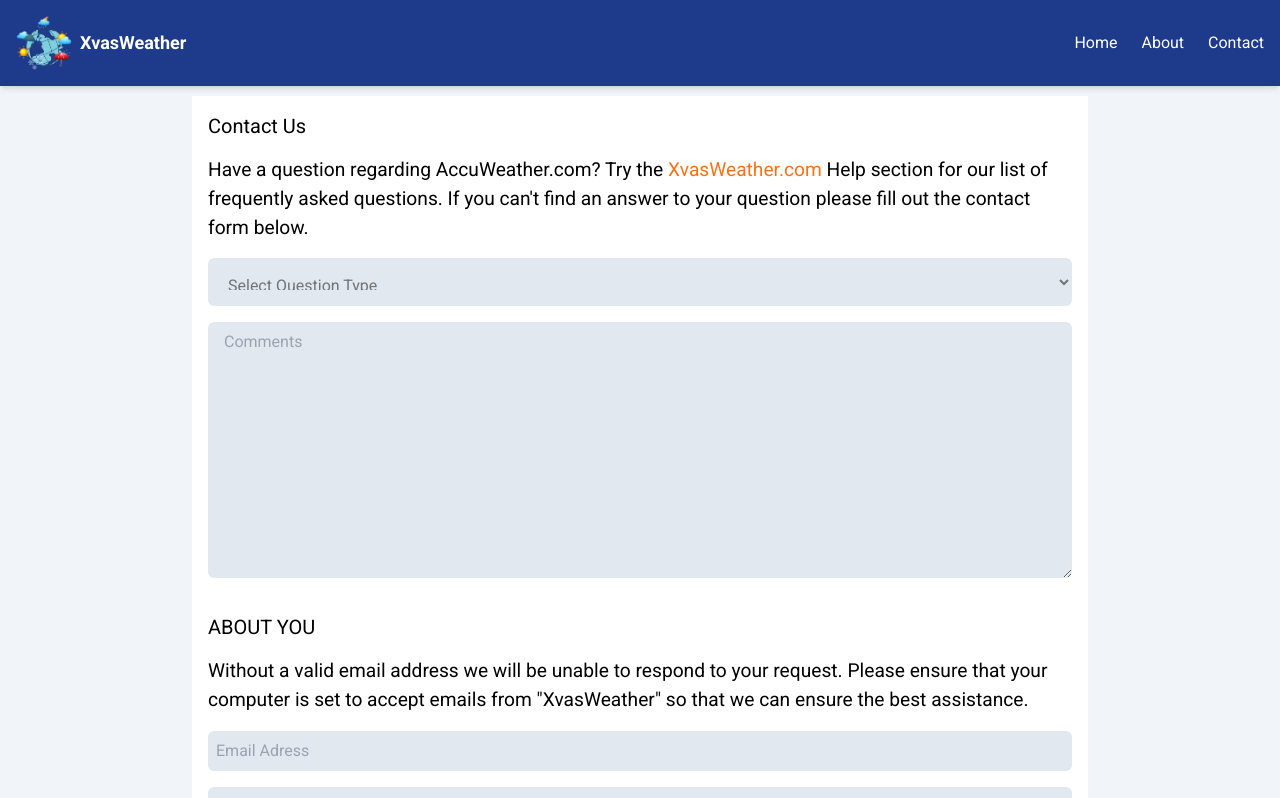
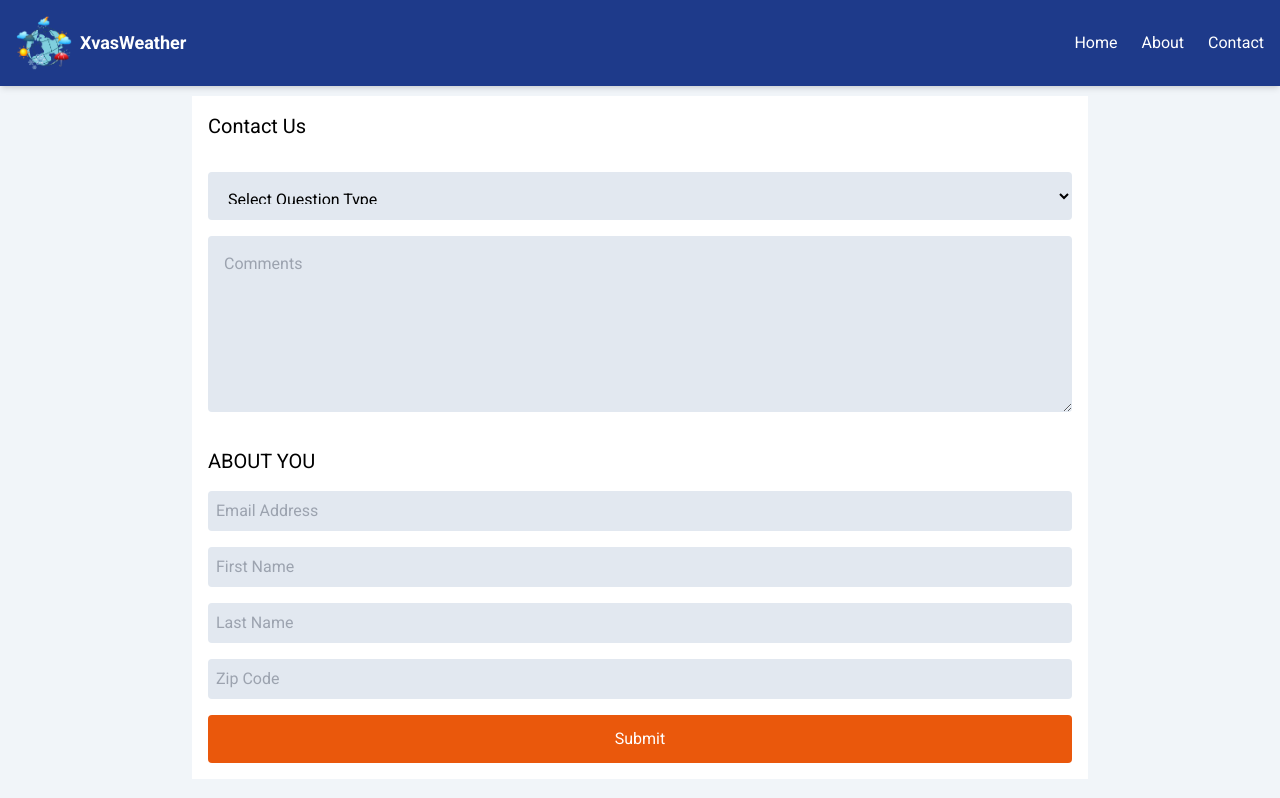
Before and after one commit to Sarmiz1/Weather-App-React, a React (Vite) app: page /contact in a window 1280 px wide. Shown: the top 798 px of the page. Built offline with nearby package versions, Linux system fonts and the light colour scheme.

Commit message:
updated the form component and controlled the form using react hook form

```diff
--- a/package.json
+++ b/package.json
@@ -13,6 +13,7 @@
     "axios": "^1.13.2",
     "react": "^19.2.0",
     "react-dom": "^19.2.0",
+    "react-hook-form": "^7.71.1",
     "react-icons": "^5.5.0",
     "react-router-dom": "^7.12.0"
   },
--- a/src/pages/Contact/Components/Form.jsx
+++ b/src/pages/Contact/Components/Form.jsx
@@ -1,120 +1,143 @@
-function Form ({formData, handleChange, handleSubmit}) {
-
+function Form({ handleSubmit, onSubmit, register, errors, isSubmitting}) {
   return (
-    <div className="bg-white dark:bg-white/90 p-4"
-        onChange={handleChange}
+    <form
+      className="bg-white p-4"
+      onSubmit={handleSubmit(onSubmit)}
     >
-      <h1 className="text-x font-normal mb-4 md:text-xl">
-        Contact Us
-      </h1>
-      <p className="md:text-[1.2rem]">
-        Have a question regarding AccuWeather.com? Try the <span className="text-orange-500 dark:text-orange-700 ">XvasWeather.com</span> Help section for our list of frequently asked questions. If you can't find an answer to your question please fill out the contact form below.
-      </p>
+      <h1 className="mb-4 text-xl">Contact Us</h1>
 
       <select
-          name="type"
-          className="h-12 w-full rounded-[.4rem] p-4 bg-slate-200
-              dark:bg-slate-300 text-black/50 mt-4"
-          value={formData.type}
+        className="h-12 w-full rounded p-4 bg-slate-200 mt-4"
+        {...register("type", { required: 'Select a question type' })}
       >
-        <option value =''
-              className='bg-slate-400 rounded-[.4rem]'>
-                Select Question Type
-        </option>
-        <option value ='Acess Problems'
-              className='bg-slate-400 rounded-[.4rem]'>
-                Acess Problems
-        </option>
-        <option value ='Billing & Account Issues'
-              className='bg-slate-400 rounded-[.4rem]'>
-                Billing & Account Issues
-        </option>
-        <option value ='Broken Image or Page'
-              className='bg-slate-400 rounded-[.4rem]'>
-                Broken Image or Page
-        </option>
-        <option value ='Report A Typo'
-              className='bg-slate-400 rounded-[.4rem]'>
-                Report A Typo
-        </option>
-        <option value ="Can't Login To Subscription Site"
-              className='bg-slate-400 rounded-[.4rem]'>
+        <option value =''> Select Question Type</option>
+        <option value ='Acess Problems'>Acess Problems</option>
+        <option value ='Billing & Account Issues'>Billing & Account Issues</option>
+        <option value ='Broken Image or Page'>Broken Image or Page</option>
+        <option value ='Report A Typo'>Report A Typo</option>
+        <option value ="Can't Login To Subscription Site">
           Can't Login To Subscription Site
         </option>
-        <option value ='Current Conditions Information'
-              className='bg-slate-400 rounded-[.4rem]'>
+        <option value ='Current Conditions Information'>
           Current Conditions Information
         </option>
-        <option value ='Error Message Received'
-              className='bg-slate-400 rounded-[.4rem]'>
-                Error Message Received
-        </option>
-        <option value ='Wrong Forcast'
-              className='bg-slate-400 rounded-[.4rem]'>
-                Wrong Forcast
-        </option>
-        <option value ='Indentification Issues'
-              className='bg-slate-400 rounded-[.4rem]'>
-                Indentification Issues
-        </option>
-        <option value ='Customer Support'
-              className='bg-slate-400 rounded-[.4rem]'>
-                Customer Support
-        </option>
-        <option value ='Payment Erorr'
-              className='bg-slate-400 rounded-[.4rem]'>
-                Payment Erorr
-        </option>
+        <option value ='Error Message Received'>Error Message Received</option>
+        <option value ='Wrong Forcast'>Wrong Forcast</option>
+        <option value ='Indentification Issues'>Indentification Issues</option>
+        <option value ='Customer Support'>Customer Support</option>
+        <option value ='Payment Erorr'> Payment Erorr</option>
       </select>
 
+      {errors.type &&
+        <span className="text-red-500 font-medium">
+          {errors.type.message}
+        </span>
+      }
+
       <textarea
-        name="comment"
         placeholder="Comments"
-        cols={35}
-        rows={10}
-        minLength={20}
-        maxLength={100}
-        value={formData.comment}
-        className="rounded-[.4rem] mt-4 py-2 px-4 bg-slate-200 dark:bg-slate-300 w-full "/>
+        rows={6}
+        {...register("comment", {
+          required: 'No comment entered',
+          minLength:{
+              value: 20,
+              message: "Comments can't be less than 20 characters"
+            },
+          maxLength: {
+              value: 100,
+              message: "Comments should be maximum of 500 characters"
+            },
+        })}
+        className="rounded mt-4 p-4 bg-slate-200 w-full"
+      />
 
-      <h2 className="text-x font-normal mt-7 mb-4 md:text-xl">ABOUT YOU</h2>
-      <p className="md:text-[1.2rem]">Without a valid email address we will be unable to respond to your request. Please ensure that your computer is set to accept emails from "XvasWeather" so that we can ensure the best assistance. </p>
+      {errors.comment &&
+        <span className="text-red-500 font-medium">
+          {errors.comment.message}
+        </span>
+      }
 
-      <div className="flex flex-col gap-4 my-4">
+      <h2 className="mt-7 mb-4 text-xl">ABOUT YOU</h2>
+
       <input
         type="email"
-          name="email"
-          placeholder="Email Adress"
-          value={formData.email}
-          className="p-2 rounded-md  bg-slate-200 dark:bg-slate-300 "/>
+        placeholder="Email Address"
+        {...register("email", {
+          required: 'Email is required',
+          validate: (value) => {
+            if(!value.includes('@')) {
+              return 'Email must include @'
+            }
+            return true
+            }
+          })
+        }
+        className="p-2 rounded bg-slate-200 w-full mb-4"
+      />
+
+      {errors.email &&
+        <div className="text-red-500 font-medium -mt-3 mb-4">
+          {errors.email.message}
+        </div>
+      }
+
       <input
         type="text"
-          name="fn"
         placeholder="First Name"
-          value={formData.fn}
-          className="p-2 rounded-md bg-slate-200 dark:bg-slate-300"/>
+        {...register("first_name", {required: "Enter your first name"})}
+        className="p-2 rounded bg-slate-200 w-full mb-4"
+      />
+
+      {errors.first_name &&
+        <div className="text-red-500 font-medium -mt-3 mb-4">
+          {errors.first_name.message}
+        </div>
+      }
+
       <input
         type="text"
-          name="ln"
         placeholder="Last Name"
-          value={formData.ln}
-          className="p-2 rounded-md  bg-slate-200 dark:bg-slate-300"/>
-        <input
-          type="text"
-          name="zip"
-          placeholder="Zip-Code"
-          value={formData.zip}
-          className="p-2 rounded-md  bg-slate-200 dark:bg-slate-300"/>
-        <button
-          onClick={handleSubmit}
-          className="block bg-orange-600  p-3
-          rounded-md text-white dark:bg-orange-700 md:text-[1.2rem]">Submit</button>
+        {...register("last_name", {required: "Enter your last name"})}
+        className="p-2 rounded bg-slate-200 w-full mb-4"
+      />
+
+      {errors.last_name &&
+        <div className="text-red-500 font-medium -mt-3 mb-4">
+          {errors.last_name.message}
         </div>
-
-      <p className="md:text-[1.2rem]">All information collected on this page will be used for internal use only. XvasWeather.com will not sell, distribute, or otherwise share your email address with outside organizations.</p>
-    </div>
-  )
       }
 
+      <input
+        type="number"
+        placeholder="Zip Code"
+        {...register("zip", {
+            required: "Zip code is required",
+            minLength:{
+              value: 5,
+              message: 'Zip code must have at least 5 characters'
+            },
+            maxLength: {
+              value: 5,
+              message: "Zip code can't have more than 5 characters"
+            }
+          })
+        }
+        className="p-2 rounded bg-slate-200 w-full mb-4"
+      />
 
-export default Form
+      {errors.zip &&
+        <div className="text-red-500 font-medium -mt-3 mb-4">
+          {errors.zip.message}
+        </div>
+      }
+
+      <button
+        disabled={isSubmitting}
+        className="bg-orange-600 text-white p-3 rounded w-full">
+        {isSubmitting? 'Loading...' : 'Submit'}
+      </button>
+    </form>
+  );
+}
+
+export default Form;
--- a/src/pages/Contact/Contact.jsx
+++ b/src/pages/Contact/Contact.jsx
@@ -1,55 +1,81 @@
 import Form from './Components/Form'
-import { useState } from 'react'
+import { useForm, useWatch } from 'react-hook-form'
+import { useState, useEffect, useRef } from 'react'
 
 function Contact () {
 
-  const [formData, setFormData] = useState({
-    type: '',
-    comment: '',
-    email: '',
-    fn: '',
-    ln: '',
-    zip: ''
-  })
+  const [status, setStatus] = useState(null)
+  // status: null | "success"
 
+  const justSubmittedRef = useRef(false)
 
-  const handleChange = (e) => {
-    const {name, value} = e.target
+  const {
+    register,
+    handleSubmit,
+    reset,
+    control,
+    formState:{
+      errors,
+      isSubmitting,
+      isSubmitSuccessful
+    }
+  } = useForm()
 
-    setFormData(prev => ({
-      ...prev,
-      [name]: value,
-    }))
-  }
+  // 👀 watch ALL form values
+  const values = useWatch({ control })
 
-  const handleSubmit = (e) => {
-    e.preventDefault()
+  const onSubmit = async (data) => {
+    await new Promise((resolve) => setTimeout(resolve, 1000))
+    console.log(data)
 
-    console.log(formData);
+    setStatus('success')
+    justSubmittedRef.current = true
 
-    setFormData({
-    type: '',
-    comment: '',
-    email: '',
-    fn: '',
-    ln: '',
-    zip: ''
+    reset(undefined, {
+      keepIsSubmitSuccessful: true,
     })
   }
 
+  // Scroll to top on successful submit
+  useEffect(() => {
+    if (isSubmitSuccessful) {
+      window.scrollTo({ top: 0, behavior: "smooth" })
+    }
+  }, [isSubmitSuccessful])
+
+  // Remove success ONLY when user types (not on reset)
+  useEffect(() => {
+    if (justSubmittedRef.current) {
+      justSubmittedRef.current = false
+      return
+    }
+
+    if (status === 'success') {
+      setStatus(null)
+    }
+  }, [values])
 
   return (
     <div className="lg:px-[15%] pt-4 md:p-8 lg:py-4 bg-slate-100 dark:bg-slate-200
       text-black dark:text-black/90 min-h-screen"
     >
-        <Form
-          formData={formData}
-          handleChange={handleChange}
-          handleSubmit={handleSubmit}
-        />
+      {status === 'success' && (
+        <div className="flex justify-center mb-2">
+          <p className="text-green-600 mt-4">
+            Message sent successfully ✅
+          </p>
+        </div>
+      )}
+
+      <Form
+        handleSubmit={handleSubmit}
+        onSubmit={onSubmit}
+        register={register}
+        errors={errors}
+        isSubmitting={isSubmitting}
+      />
     </div>
   )
 }
 
-
 export default Contact
```
Also changed, not shown: public/test.webp (deleted), 1 other file (tests, documents, lock files or other folders). Lines whose indentation alone changed are shown as unchanged.
